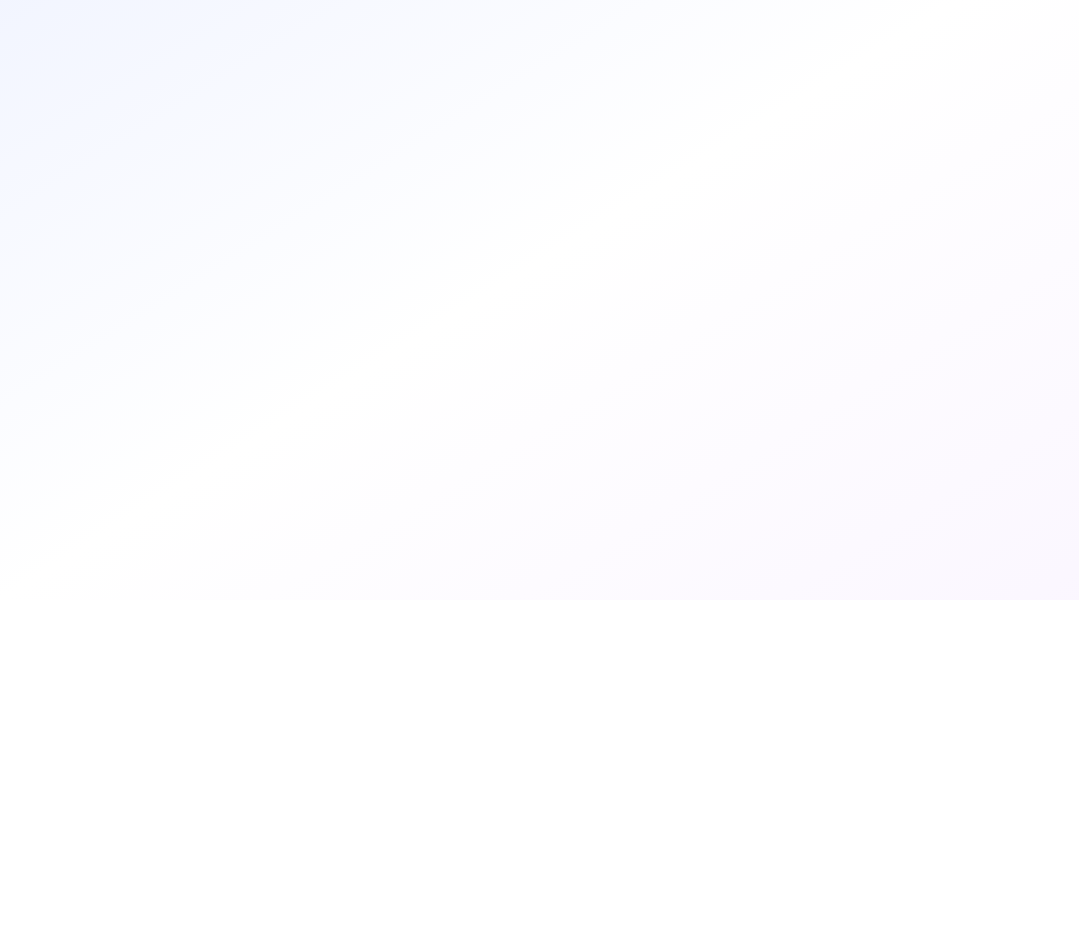
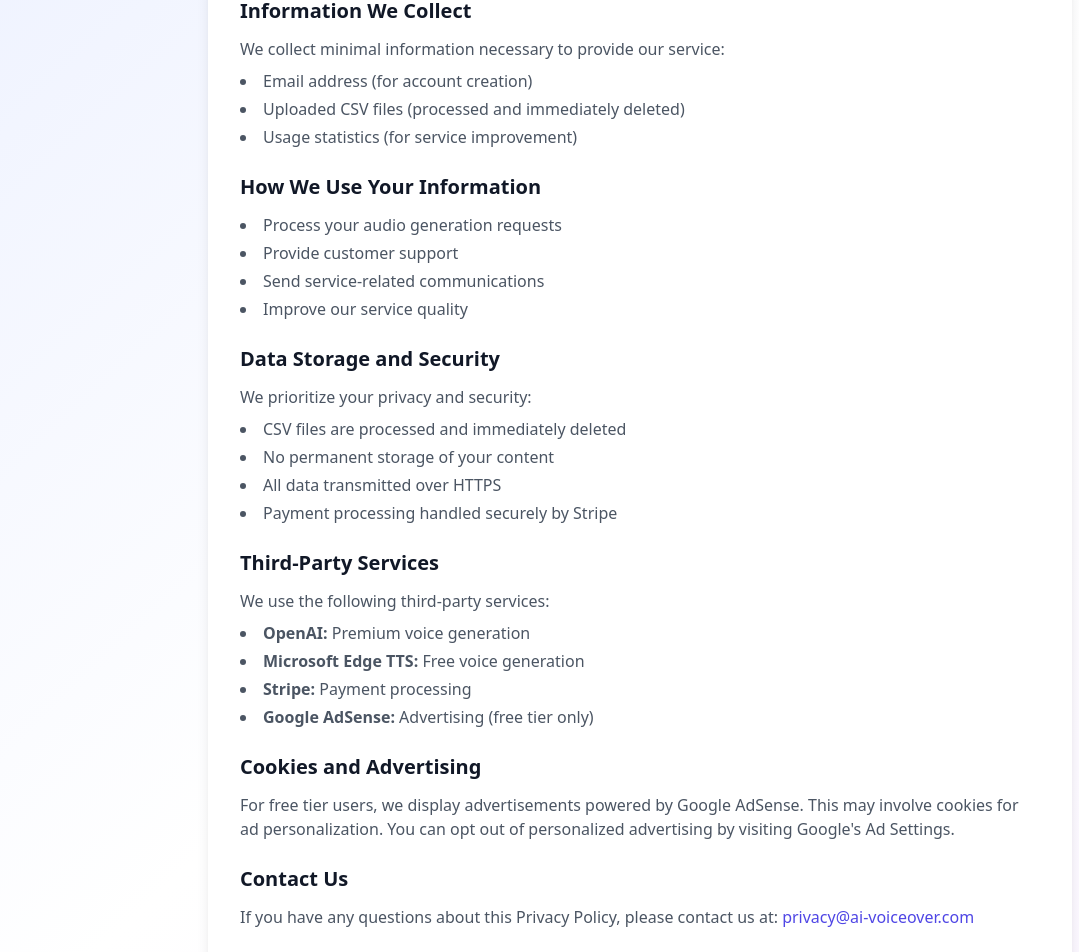
Before and after one commit to Sammii-HK/ai-voiceover, a SvelteKit app in the folder v2-frontend/: page /privacy in a window 1280 px wide. Before the commit this address had no page. Shown: the part 200-1152 px from the top of the page, without its empty margins (0-1079 px from the left). Before the commit the page ends 800 px from the top, so only its background shows below. Built offline with nearby package versions, Linux system fonts and the light colour scheme.

Commit message:
add ads.txt and privacy policy for AdSense approval

```diff
--- /dev/null
+++ b/v2-frontend/src/routes/privacy/+page.svelte
@@ -0,0 +1,80 @@
+<svelte:head>
+	<title>Privacy Policy - AI Voiceover Generator</title>
+</svelte:head>
+
+<div class="min-h-screen bg-gradient-to-br from-indigo-50 via-white to-purple-50 py-8">
+	<div class="container mx-auto px-4 max-w-4xl">
+		<h1 class="text-3xl font-bold text-gray-900 mb-8">Privacy Policy</h1>
+
+		<div class="bg-white rounded-2xl p-8 shadow-lg space-y-6">
+			<section>
+				<h2 class="text-xl font-semibold text-gray-900 mb-3">Information We Collect</h2>
+				<p class="text-gray-600">
+					We collect minimal information necessary to provide our service:
+				</p>
+				<ul class="list-disc list-inside text-gray-600 mt-2 space-y-1">
+					<li>Email address (for account creation)</li>
+					<li>Uploaded CSV files (processed and immediately deleted)</li>
+					<li>Usage statistics (for service improvement)</li>
+				</ul>
+			</section>
+
+			<section>
+				<h2 class="text-xl font-semibold text-gray-900 mb-3">How We Use Your Information</h2>
+				<ul class="list-disc list-inside text-gray-600 space-y-1">
+					<li>Process your audio generation requests</li>
+					<li>Provide customer support</li>
+					<li>Send service-related communications</li>
+					<li>Improve our service quality</li>
+				</ul>
+			</section>
+
+			<section>
+				<h2 class="text-xl font-semibold text-gray-900 mb-3">Data Storage and Security</h2>
+				<p class="text-gray-600">
+					We prioritize your privacy and security:
+				</p>
+				<ul class="list-disc list-inside text-gray-600 mt-2 space-y-1">
+					<li>CSV files are processed and immediately deleted</li>
+					<li>No permanent storage of your content</li>
+					<li>All data transmitted over HTTPS</li>
+					<li>Payment processing handled securely by Stripe</li>
+				</ul>
+			</section>
+
+			<section>
+				<h2 class="text-xl font-semibold text-gray-900 mb-3">Third-Party Services</h2>
+				<p class="text-gray-600">We use the following third-party services:</p>
+				<ul class="list-disc list-inside text-gray-600 mt-2 space-y-1">
+					<li><strong>OpenAI:</strong> Premium voice generation</li>
+					<li><strong>Microsoft Edge TTS:</strong> Free voice generation</li>
+					<li><strong>Stripe:</strong> Payment processing</li>
+					<li><strong>Google AdSense:</strong> Advertising (free tier only)</li>
+				</ul>
+			</section>
+
+			<section>
+				<h2 class="text-xl font-semibold text-gray-900 mb-3">Cookies and Advertising</h2>
+				<p class="text-gray-600">
+					For free tier users, we display advertisements powered by Google AdSense.
+					This may involve cookies for ad personalization. You can opt out of personalized
+					advertising by visiting Google's Ad Settings.
+				</p>
+			</section>
+
+			<section>
+				<h2 class="text-xl font-semibold text-gray-900 mb-3">Contact Us</h2>
+				<p class="text-gray-600">
+					If you have any questions about this Privacy Policy, please contact us at:
+					<a href="mailto:privacy@ai-voiceover.com" class="text-indigo-600 hover:text-indigo-800">
+						privacy@ai-voiceover.com
+					</a>
+				</p>
+			</section>
+
+			<div class="text-center mt-8">
+				<a href="/" class="text-indigo-600 hover:text-indigo-800">← Back to Home</a>
+			</div>
+		</div>
+	</div>
+</div>
```
Also changed, not shown: v2-frontend/static/ads.txt (added).
